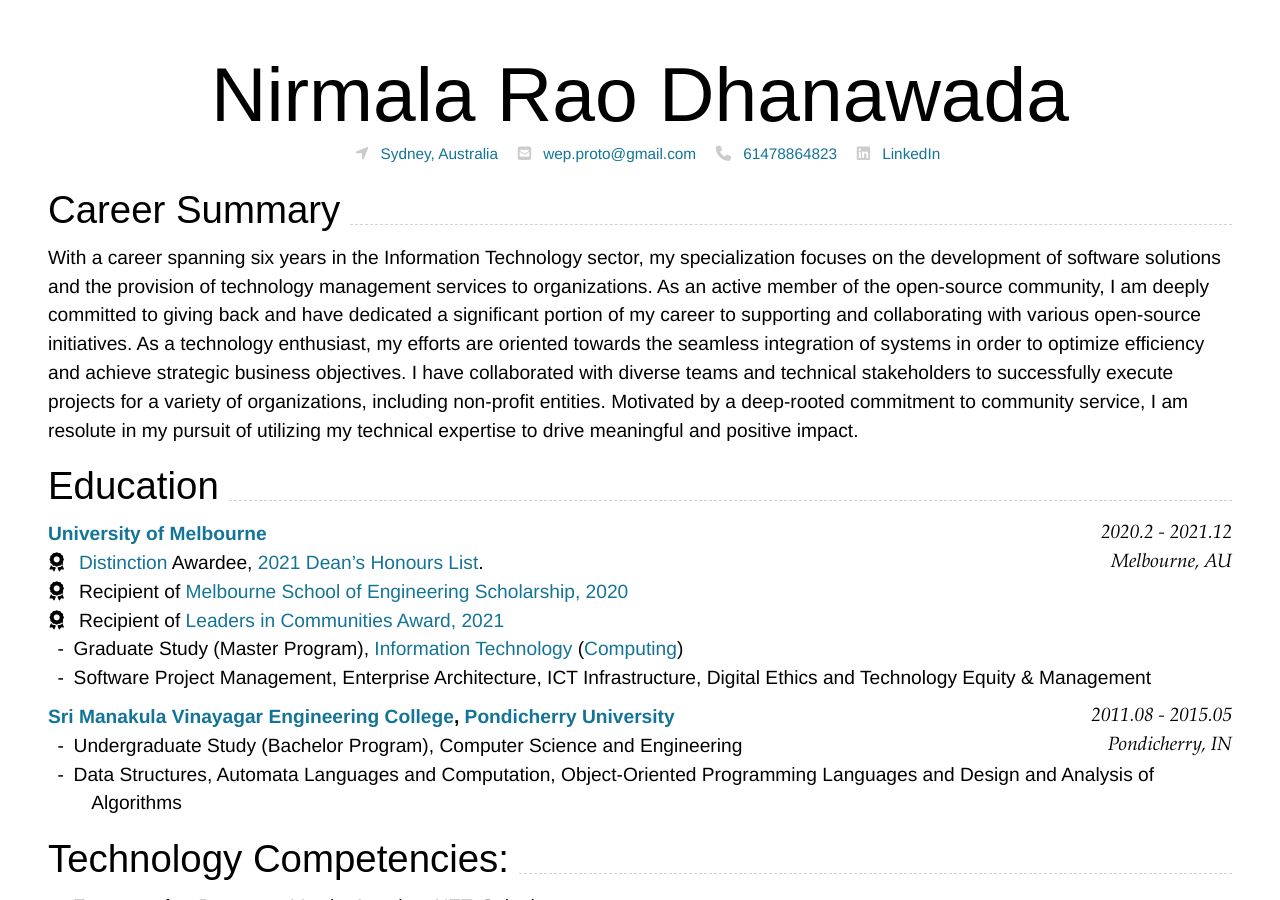
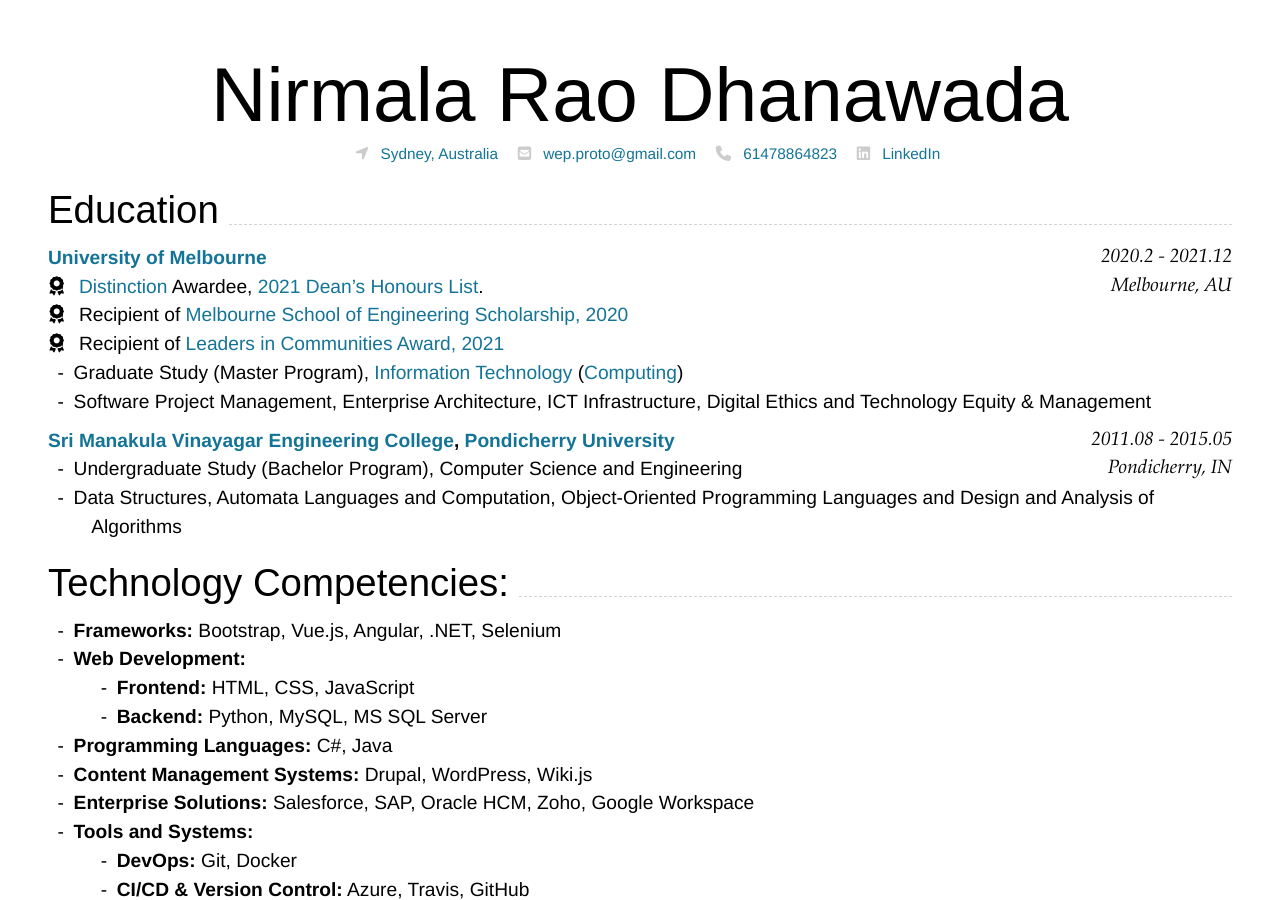
Before and after one commit to thedhanawada/me, a Jekyll site: the page built from index.md, in a window 1280 px wide and 900 px high. Built offline with Jekyll 4.4.1, drawn with Linux system fonts in a browser that asks for light colours; nearby versions of some CDN libraries.

Commit message:
Update index.md

```diff
--- a/index.md
+++ b/index.md
@@ -39,10 +39,9 @@ Supported arguments:
 
 {% include cv-contact.html %}
 
-## Career Summary
+<!--## Career Summary
 
-With a career spanning six years in the Information Technology sector, my specialization focuses on the development of software solutions and the provision of technology management services to organizations. As an active member of the open-source community, I am deeply committed to giving back and have dedicated a significant portion of my career to supporting and collaborating with various open-source initiatives. As a technology enthusiast, my efforts are oriented towards the seamless integration of systems in order to optimize efficiency and achieve strategic business objectives. I have collaborated with diverse teams and technical stakeholders to successfully execute projects for a variety of organizations, including non-profit entities. Motivated by a deep-rooted commitment to community service, I am resolute in my pursuit of utilizing my technical expertise to drive meaningful and positive impact.
-
+With a career spanning six years in the Information Technology sector, my specialization focuses on the development of software solutions and the provision of technology management services to organizations. As an active member of the open-source community, I am deeply committed to giving back and have dedicated a significant portion of my career to supporting and collaborating with various open-source initiatives. As a technology enthusiast, my efforts are oriented towards the seamless integration of systems in order to optimize efficiency and achieve strategic business objectives. I have collaborated with diverse teams and technical stakeholders to successfully execute projects for a variety of organizations, including non-profit entities. Motivated by a deep-rooted commitment to community service, I am resolute in my pursuit of utilizing my technical expertise to drive meaningful and positive impact.-->
 
 ## Education
 ### **[University of Melbourne](https://www.unimelb.edu.au/){:target="_blank"}** `2020.2 - 2021.12`
```
